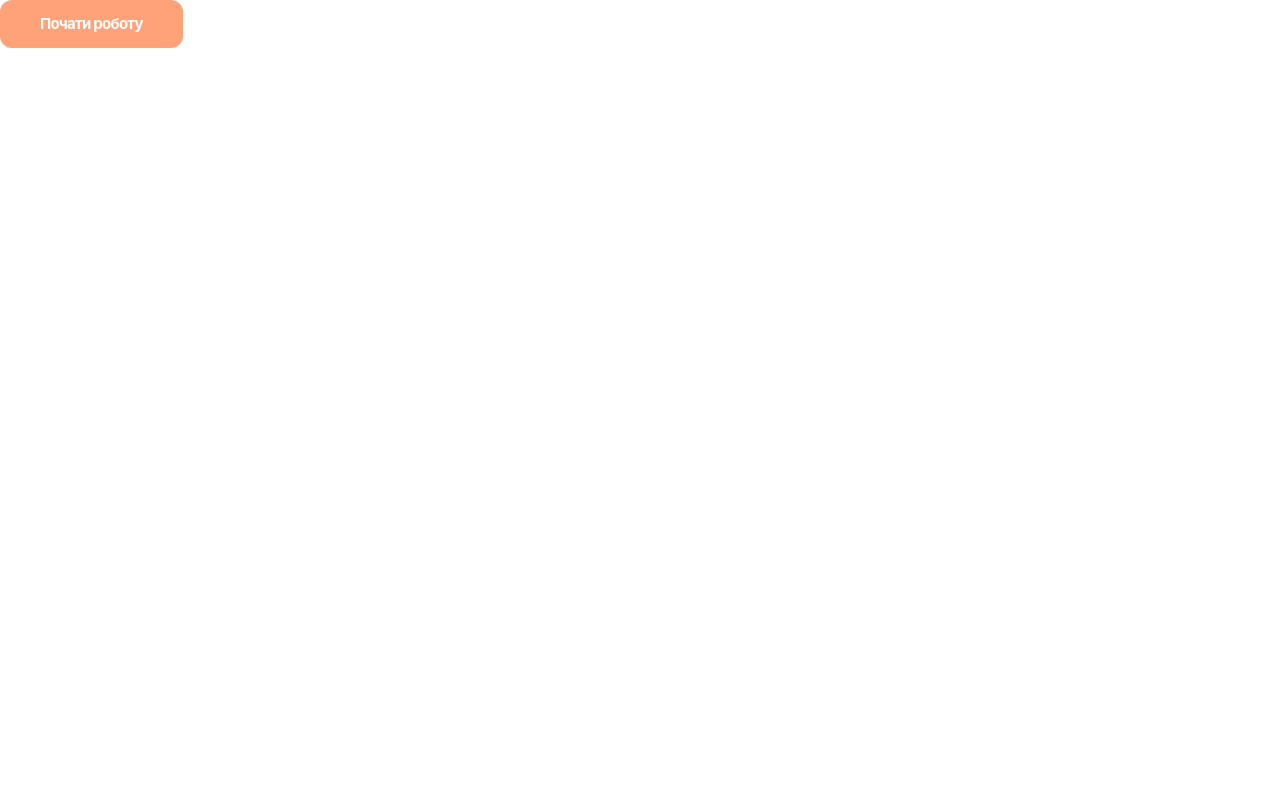
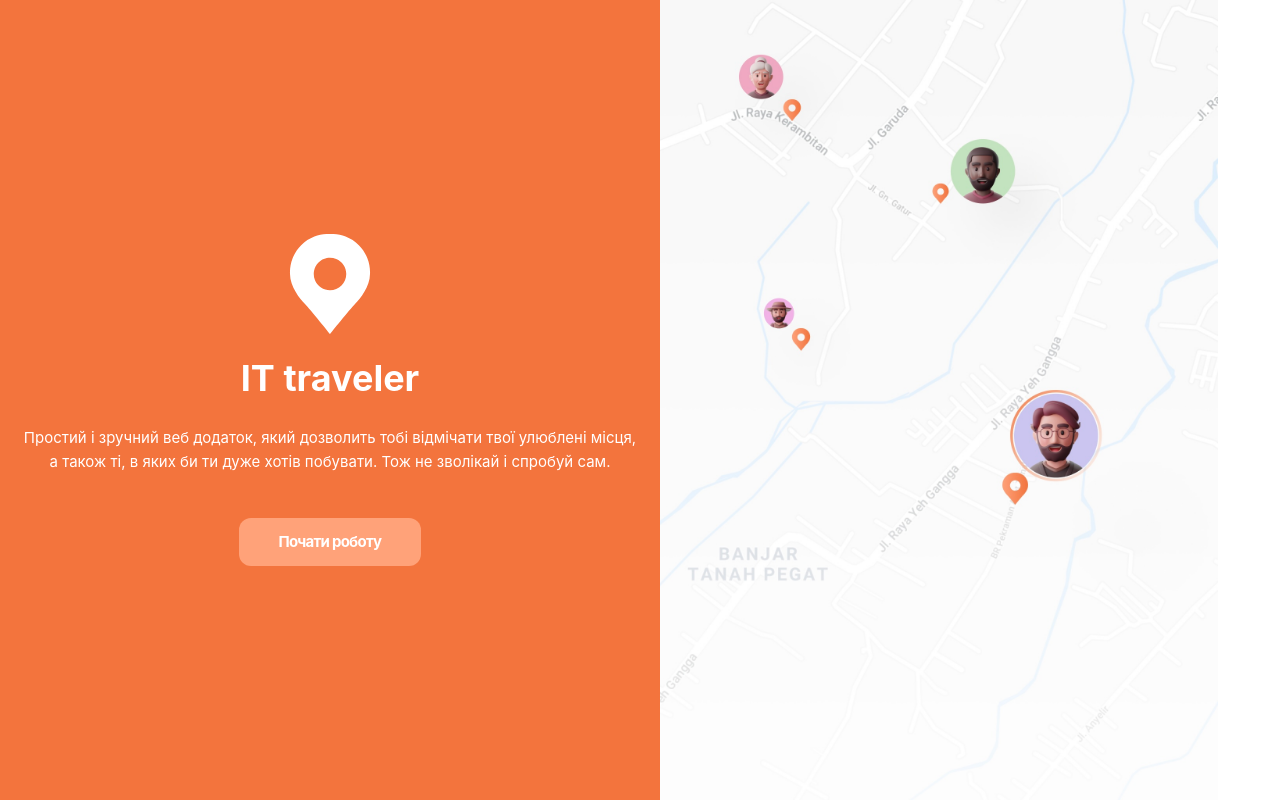
Before and after one commit to goitacademy/vue-course-code, a Vue app: page / in a window 1280 px wide. Built offline with nearby package versions, Linux system fonts and the light colour scheme.

Commit message:
add first page

```diff
--- a/src/App.vue
+++ b/src/App.vue
@@ -3,5 +3,20 @@ import IButton from './components/IButton/IButton.vue'
 </script>
 
 <template>
-  <IButton></IButton>
+  <main class="flex h-screen">
+    <section class="flex-1 flex justify-center items-center px-5 bg-primary">
+      <div class="text-white text-center">
+        <img class="inline mb-6" src="./assets/img/map-pin.svg" alt="" />
+        <h1 class="font-bold text-4xl mb-7">IT traveler</h1>
+        <p class="leading-6 mb-11">
+          Простий і зручний веб додаток, який дозволить тобі відмічати твої улюблені місця, а також
+          ті, в яких би ти дуже хотів побувати. Тож не зволікай і спробуй сам.
+        </p>
+        <IButton></IButton>
+      </div>
+    </section>
+    <section class="flex-1">
+      <img class="h-full object-cover" src="./assets/img/static-map.png" alt="" />
+    </section>
+  </main>
 </template>
--- a/tailwind.config.js
+++ b/tailwind.config.js
@@ -2,7 +2,11 @@
 module.exports = {
   content: ['./src/**/*.{js,ts,vue,jsx,tsx}'],
   theme: {
-    extend: {}
+    extend: {
+      colors: {
+        primary: '#F3743D'
+      }
+    }
   },
   plugins: []
 }
```
Also changed, not shown: src/assets/img/map-pin.svg (added), src/assets/img/static-map.png (added).
